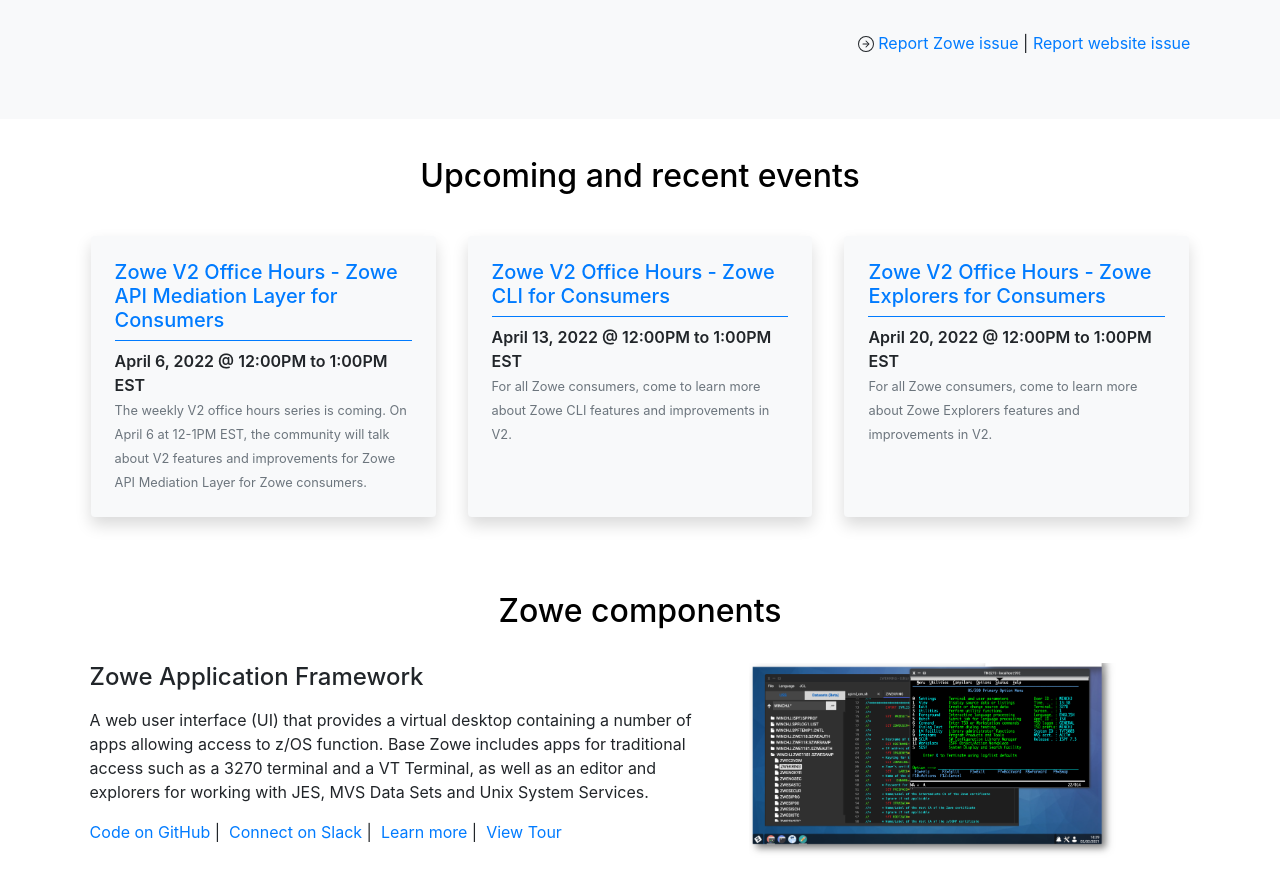
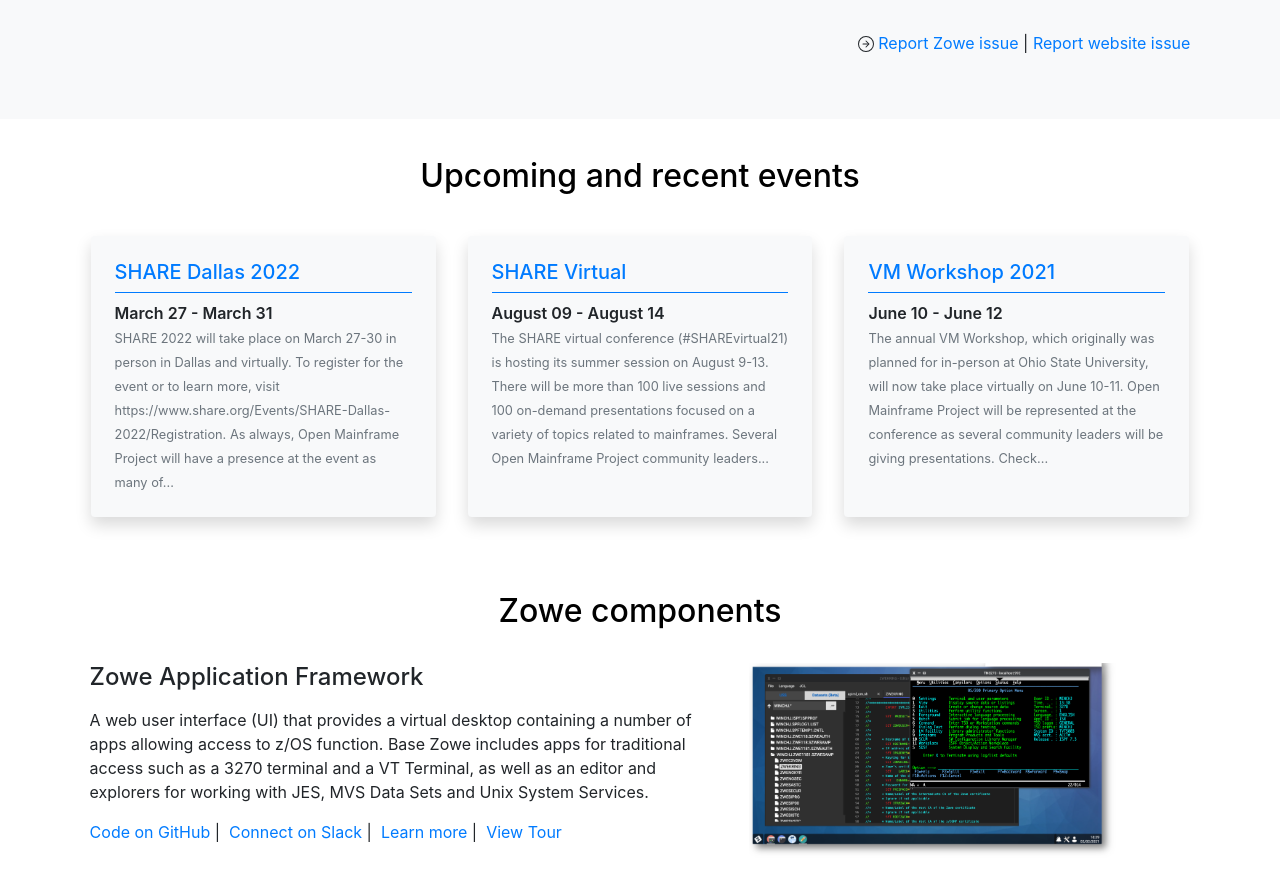
Before and after one commit to zowe/zowe.github.io, a Jekyll site: the page built from index.md, in a window 1280 px wide and 900 px high, scrolled down 1421 px. Shown: the top 892 px of the window. Built offline with Jekyll 4.4.1, drawn with Linux system fonts in a browser that asks for light colours; our own code applies the rules of GitHub Pages for plain Markdown files; some of the changed lines change nothing that is shown.

Commit message:
Update upcoming events
Signed-off-by: GitHub <noreply@github.com>

```diff
--- a/_data/upcoming_events.yml
+++ b/_data/upcoming_events.yml
@@ -1,68 +1,9 @@
-- event: Zowe V2 Office Hours - Zowe API Mediation Layer for Consumers
-  schedule: April 6, 2022 @ 12:00PM to 1:00PM EST
-  description: The weekly V2 office hours series is coming. On April 6 at 12-1PM EST, the community will talk about
-    V2 features and improvements for Zowe API Mediation Layer for Zowe consumers.
-  url: https://zoom.us/j/94312528890
-- event: Zowe V2 Office Hours - Zowe CLI for Consumers
-  schedule: April 13, 2022 @ 12:00PM to 1:00PM EST
-  description: For all Zowe consumers, come to learn more about Zowe CLI features and improvements in V2.
-  url: https://zoom.us/j/94312528890
-- event: Zowe V2 Office Hours - Zowe Explorers for Consumers
-  schedule: April 20, 2022 @ 12:00PM to 1:00PM EST
-  description: For all Zowe consumers, come to learn more about Zowe Explorers features and improvements in V2.
-  url: https://zoom.us/j/94312528890
 - event: SHARE Dallas 2022
   schedule: March 27 - March 31
   description: SHARE 2022 will take place on March 27-30 in person in Dallas and virtually.
     To register for the event or to learn more, visit https://www.share.org/Events/SHARE-Dallas-2022/Registration.
     As always, Open Mainframe Project will have a presence at the event as many of...
   url: https://www.openmainframeproject.org/event/share-dallas-2022
-- event: Zowe V2 Office Hours - App Framework Focus
-  schedule: January 26, 2022 @ 12:00PM to 1:00PM EST
-  description: For all users and vendors of Zowe Application Framework, come and
-    learn about v2 improvements.
-  url: https://zoom.us/j/94312528890
-- event: Zowe V2 Office Hours - Zowe Explorer Focus
-  schedule: January 19, 2022 @ 12:00PM to 1:00PM EST
-  description: For all users and vendors of Zowe Explorer users, come to learn about
-    what is new in v2.
-  url: https://zoom.us/j/94312528890
-- event: Zowe V2 Office Hours - API Mediation Layer Focus
-  schedule: January 12, 2022 @ 12PM to 1:00PM EST
-  description: For vendors who have extended Zowe v1 API Mediation Layer, come learn
-    about v2 changes. For users who have installed Zowe v1 API Mediation Layer, join
-    this call to hear about v2 improvements.
-  url: https://zoom.us/j/94312528890
-- event: Zowe 1.26 Live System Demo
-  schedule: January 5, 2022 @ 9:00AM to 10:30AM EST
-  description: Open Mainframe Project is excited to announce that Zowe version 1.26 release
-    is now available! On January 5 at 9:00-10:30 am EST, Zowe squads will share the new
-    features in the release. Attend this virtual demo to see how the new features work,
-    and ask any questions you have.
-  url: https://lists.openmainframeproject.org/g/zowe-dev/viewevent?eventid=1354041&calstart=2022-01-05
-- event: OSS Japan Summit. What Does the Future of Mainframe Development Look Like?
-  schedule: December 15 @ 15:30 PM - 16:20 PM
-  description: "Meet the women of the Zowe Explorer Squad. In this session,\
-  \ the panelists will share valuable insights on navigating the challenges of\
-  \ modernizing the mainframe developer experience. The session will cover topics\
-  \ such as collaborating in the Zowe Explorer project, building a positive culture\
-  \ across different companies, managing open source commitments with internal\
-  \ priorities, overcoming time zone barriers, embracing the team diversity, and\
-  \ feeling confident in making decisions about the future of the project"
-  url: https://ossalsjp21.sched.com/event/pehL/women-explorers-what-does-the-future-of-mainframe-development-look-like-richelle-anne-craw-katelyn-nienaber-jessielaine-punongbayan-broadcom-lauren-li-billie-jean-simmons-ibm?es_id=6b31acc751
-- event: v2 LTS Update for Extenders - kickoff
-  schedule: December 8th @ 12:00 PM - 1:00 PM EST
-  description: "Kickoff for first of of six sessions dedicated to Zowe v2 readiness.\
-    \ For vendors who have extended Zowe v1, come learn about v2 conformance changes.\
-    \ For users who have installed Zowe v1 and want to hear about v2 improvements.\
-    \ This call is community wide. Future v2 updates will be squad specific."
-  url: https://zoom.us/j/94312528890
-- event: Zowe Quarterly Update (October 2021 Webinar)
-  schedule: October 20 @ 08:30 AM - 09:30 AM
-  description: "Whether you are a Zowe User, Contributor, Extender or simply interested\
-    \ in what\u2019s happening with Zowe \u2013 we invite you to the next Quarterly\
-    \ Update Webinar on Wednesday, October 20 at 8:30 am PT /11:30 am ET (US and Canada)...."
-  url: https://www.openmainframeproject.org/event/zowe-quarterly-update-october-2021-webinar
 - event: SHARE Virtual
   schedule: August 09 - August 14
   description: The SHARE virtual conference (#SHAREvirtual21) is hosting its summer
```
